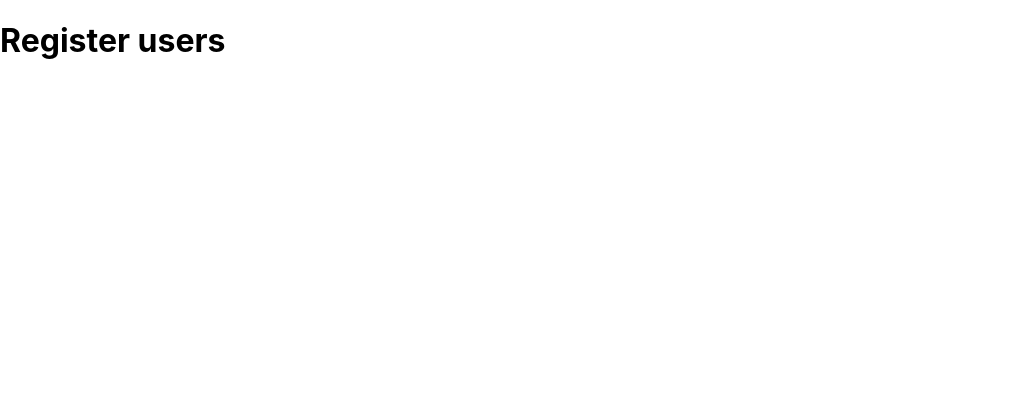
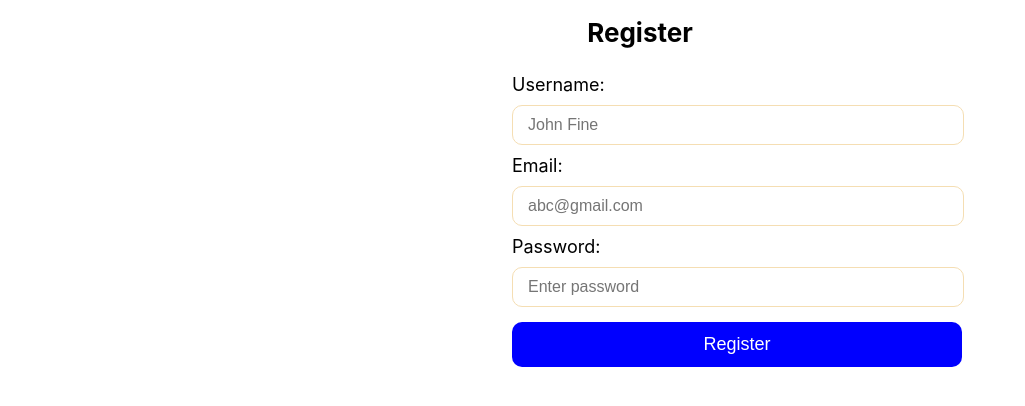
Before and after one commit to codeGgroup/real-time-chat, a React (Create React App) app in the folder chat-app-frontend/: page /register in a window 1280 px wide. Shown: the top 406 px of the page, without its empty margins (0-1025 px from the left). Built offline with nearby package versions, Linux system fonts and the light colour scheme.

Commit message:
feat(auth): registration UI

```diff
--- a/chat-app-frontend/src/App.css
+++ b/chat-app-frontend/src/App.css
@@ -1,38 +1,50 @@
-.App {
-  text-align: center;
+/* Registration styles*/
+
+.reg-container {
+  display: flex;
+  flex-flow: column;
+  width: 100%;
+  height: 100%;
+  justify-content: center;
+  align-items: center;
 }
 
-.App-logo {
-  height: 40vmin;
-  pointer-events: none;
+.heading{
+  font-size: 26px;
+  margin-bottom: 1rem;
 }
 
-@media (prefers-reduced-motion: no-preference) {
-  .App-logo {
-    animation: App-logo-spin infinite 20s linear;
-  }
+.reg-form {
+  width: 20%;
+  height: 50%;
+  display: flex;
+  flex-flow: column;
 }
 
-.App-header {
-  background-color: #282c34;
-  min-height: 100vh;
-  display: flex;
-  flex-direction: column;
-  align-items: center;
-  justify-content: center;
-  font-size: calc(10px + 2vmin);
-  color: white;
+.reg-container .reg-form label{
+  font-size: 18px;
+  padding: 10px 0;
 }
 
-.App-link {
-  color: #61dafb;
+.reg-container .reg-form input{
+  font-size: 16px;
+  border-radius: 10px;
+  border: 1px solid wheat;
+  width: 420px;
+  height: 38px;
+  padding: 0 15px;
+}
+.reg-container .reg-form input:focus{
+  outline: none;
 }
 
-@keyframes App-logo-spin {
-  from {
-    transform: rotate(0deg);
-  }
-  to {
-    transform: rotate(360deg);
-  }
+.reg-container .reg-form button{
+  width: 450px;
+  height: 45px;
+  border-radius: 10px;
+  border: none;
+  background: blue;
+  margin-top: 15px;
+  color: white;
+  font-size: 18px;
 }
--- a/chat-app-frontend/src/components/RegisterForm.js
+++ b/chat-app-frontend/src/components/RegisterForm.js
@@ -1,11 +1,20 @@
-import { registerUser, loginUser } from './api';
+import React from "react";
+import '../App.css'
+const RegisterForm = () => {
+    return (
+        <div className="reg-container">
+            <h1 className="heading">Register</h1>
+            <form className="reg-form">
+                <label htmlFor="username">Username:</label>
+                <input type="text" id="username" name="username" placeholder="John Fine"/>
+                <label htmlFor="email">Email:</label>
+                <input type="email" id="email" name="email" placeholder="abc@gmail.com"/>
+                <label htmlFor="password">Password:</label>
+                <input type="password" id="password" name="password" placeholder="Enter password"/>
+                <button type="submit">Register</button>
+            </form>
+        </div>
+    );
+};
 
-// Example usage
-const handleRegister = async (userData) => {
-    try {
-        await registerUser(userData);
-        // Handle successful registration
-    } catch (error) {
-        // Handle registration error
-    }
-};
+export default RegisterForm;
--- a/chat-app-frontend/src/pages/Register.js
+++ b/chat-app-frontend/src/pages/Register.js
@@ -1,9 +1,10 @@
 import React from 'react';
+import RegisterForm from "../components/RegisterForm";
 
 const Register = () => {
     return (
         <div>
-            <h1>Register users</h1>
+            <RegisterForm />
         </div>
     );
 };
```
